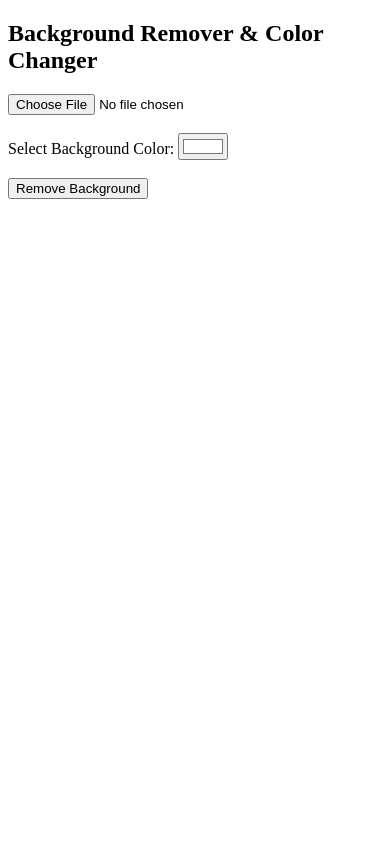
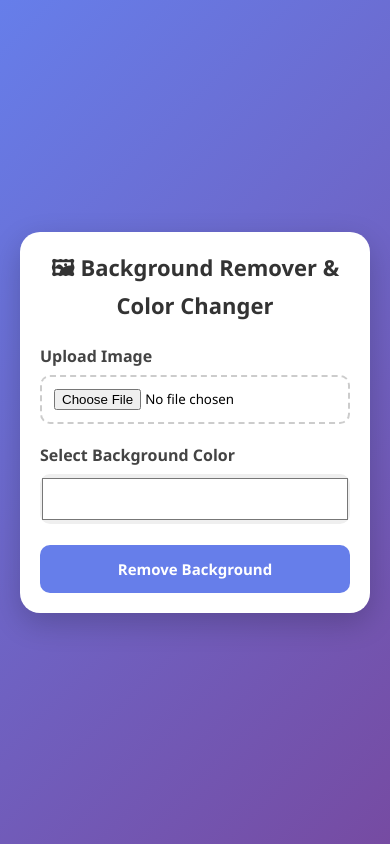
Before and after one commit to bhupenderkashyap122/project, a Flask app: page / in a window 390 px wide. Run offline with Flask 3, Linux system fonts and the light colour scheme.

Commit message:
Update index.html

```diff
--- a/project/templates/index.html
+++ b/project/templates/index.html
@@ -1,39 +1,181 @@
 <!DOCTYPE html>
-<html>
+<html lang="en">
 <head>
+<meta charset="UTF-8">
+<meta name="viewport" content="width=device-width, initial-scale=1.0">
 <title>Background Remover</title>
+
+<style>
+*{
+    margin:0;
+    padding:0;
+    box-sizing:border-box;
+    font-family:'Segoe UI', Tahoma, Geneva, Verdana, sans-serif;
+}
+
+body{
+    background:linear-gradient(135deg,#667eea,#764ba2);
+    min-height:100vh;
+    display:flex;
+    justify-content:center;
+    align-items:center;
+    padding:20px;
+}
+
+.container{
+    width:100%;
+    max-width:500px;
+    background:#fff;
+    padding:30px;
+    border-radius:20px;
+    box-shadow:0 10px 30px rgba(0,0,0,0.2);
+}
+
+h2{
+    text-align:center;
+    color:#333;
+    margin-bottom:25px;
+}
+
+.form-group{
+    margin-bottom:20px;
+}
+
+label{
+    display:block;
+    margin-bottom:8px;
+    font-weight:600;
+    color:#444;
+}
+
+input[type="file"]{
+    width:100%;
+    padding:12px;
+    border:2px dashed #ccc;
+    border-radius:10px;
+    cursor:pointer;
+}
+
+input[type="color"]{
+    width:100%;
+    height:50px;
+    border:none;
+    border-radius:10px;
+    cursor:pointer;
+}
+
+.btn{
+    width:100%;
+    padding:14px;
+    background:#667eea;
+    color:white;
+    border:none;
+    border-radius:10px;
+    font-size:16px;
+    font-weight:600;
+    cursor:pointer;
+    transition:0.3s;
+}
+
+.btn:hover{
+    background:#5568d9;
+}
+
+.result-section{
+    margin-top:30px;
+    text-align:center;
+}
+
+.result-section h3{
+    margin-bottom:15px;
+    color:#333;
+}
+
+.result-section img{
+    width:100%;
+    max-width:400px;
+    border-radius:12px;
+    box-shadow:0 4px 15px rgba(0,0,0,0.15);
+}
+
+.download-btn{
+    display:inline-block;
+    margin-top:15px;
+    padding:12px 20px;
+    background:#28a745;
+    color:white;
+    text-decoration:none;
+    border-radius:10px;
+    font-weight:600;
+    transition:0.3s;
+}
+
+.download-btn:hover{
+    background:#218838;
+}
+
+@media (max-width:600px){
+    .container{
+        padding:20px;
+    }
+
+    h2{
+        font-size:22px;
+    }
+
+    .btn,
+    .download-btn{
+        font-size:15px;
+    }
+}
+</style>
 </head>
+
 <body>
 
-<h2>Background Remover & Color Changer</h2>
+<div class="container">
+
+    <h2>🖼 Background Remover & Color Changer</h2>
 
     <form action="/remove" method="POST" enctype="multipart/form-data">
+
+        <div class="form-group">
+            <label>Upload Image</label>
             <input type="file" name="image" required>
+        </div>
 
-    <br><br>
+        <div class="form-group">
+            <label>Select Background Color</label>
+            <input type="color" name="bgcolor" value="#ffffff">
+        </div>
 
-    <label>Select Background Color:</label>
-    <input type="color" name="bgcolor" value="#ffffff">
+        <button type="submit" class="btn">
+            Remove Background
+        </button>
 
-    <br><br>
-
-    <button type="submit">Remove Background</button>
     </form>
 
     {% if result %}
-<hr>
+    <div class="result-section">
 
-<h3>Result</h3>
+        <hr style="margin:25px 0;">
 
-<img src="{{ url_for('static', filename=result) }}" width="400">
+        <h3>Processed Image</h3>
 
-<br><br>
+        <img src="{{ url_for('static', filename=result) }}" alt="Result Image">
 
-<a href="{{ url_for('static', filename=result) }}" download="edited_image.png">
-    <button>Download Image</button>
+        <br>
+
+        <a href="{{ url_for('static', filename=result) }}"
+           download="edited_image.png"
+           class="download-btn">
+            Download Image
         </a>
 
+    </div>
     {% endif %}
+
+</div>
 
 </body>
 </html>
```
Lines whose indentation alone changed are shown as unchanged.
